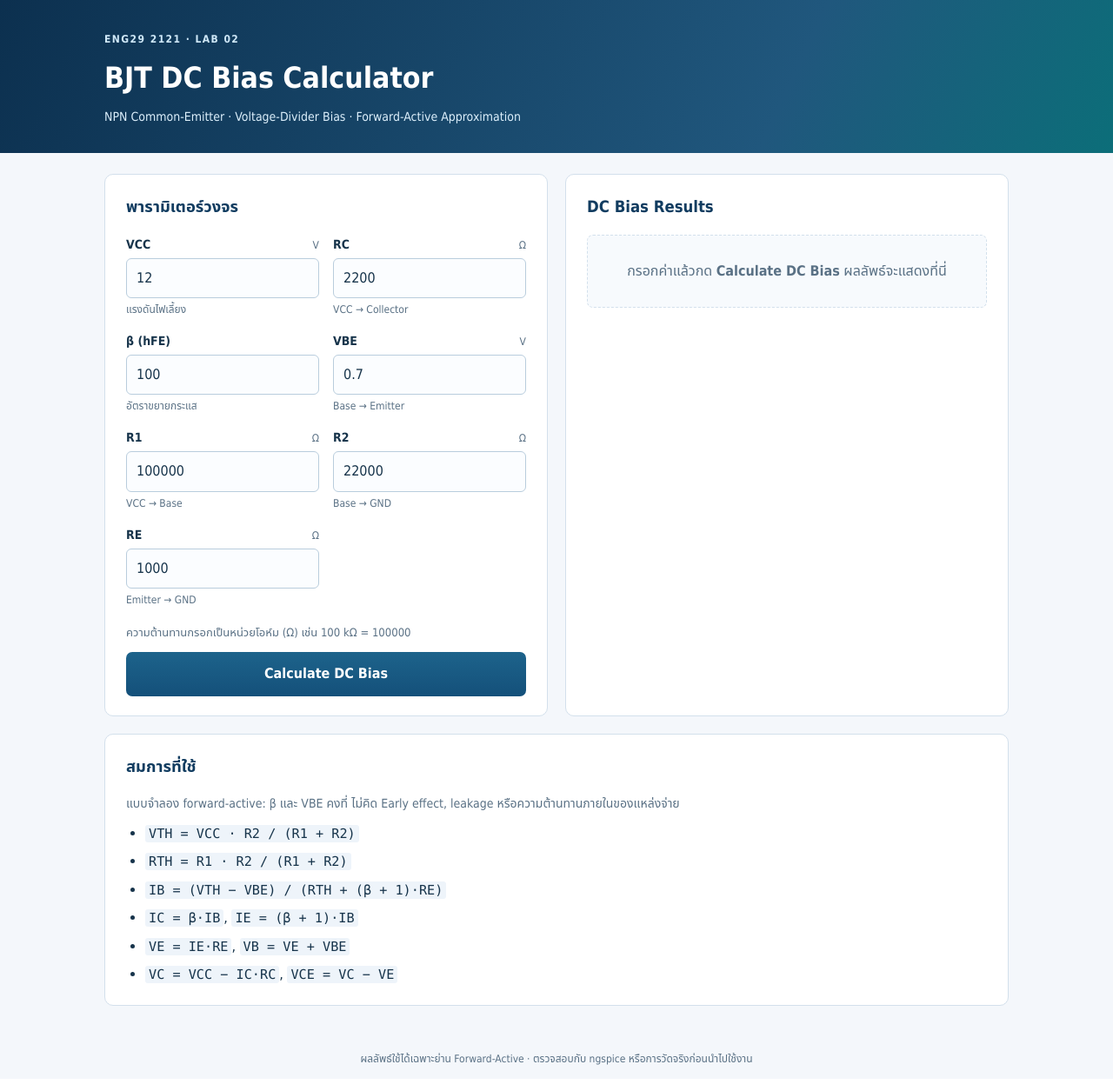
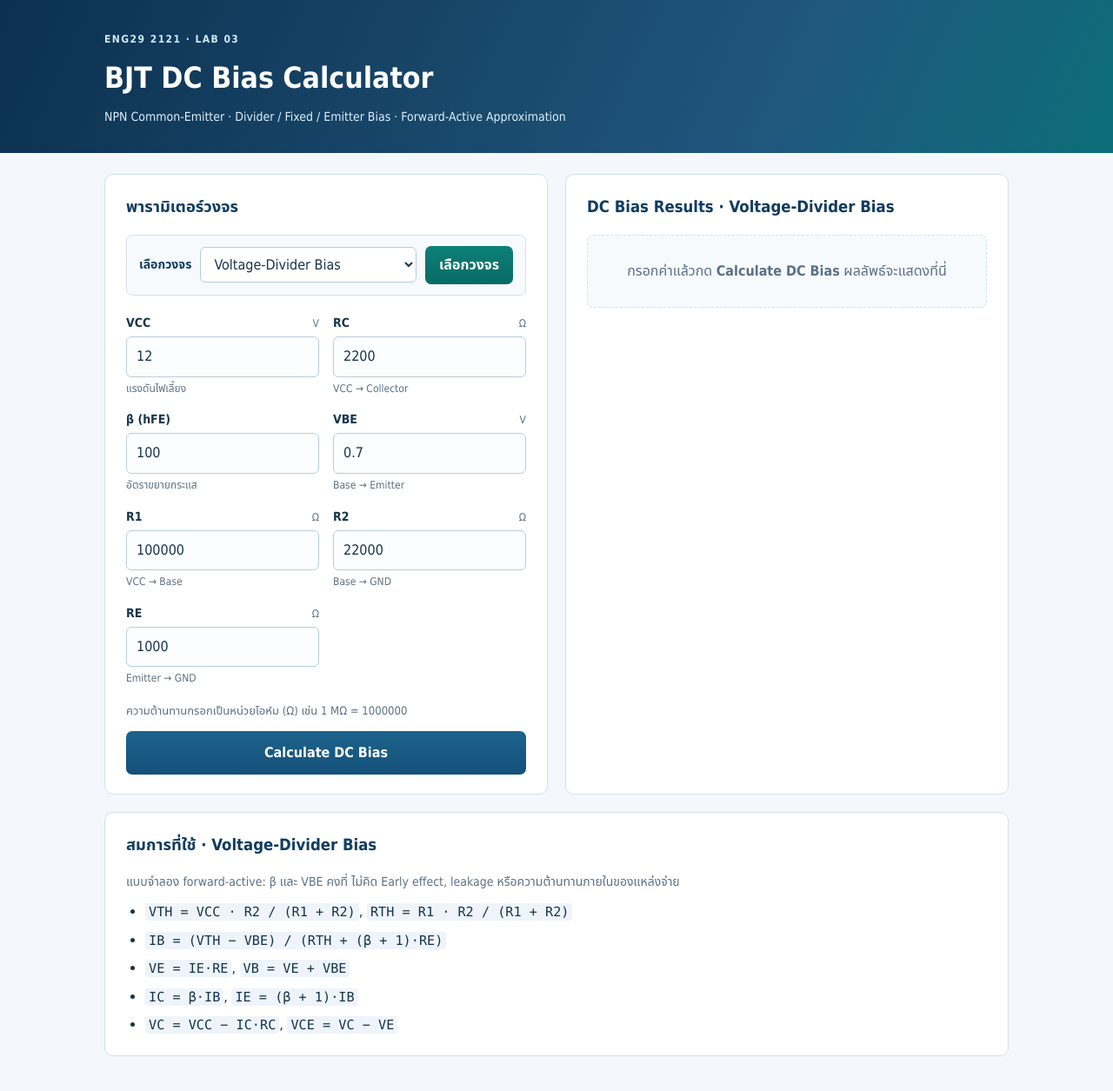
Before and after one commit to GTThanakrit/BJT-DC-Bias-Web-App, a Flask app: page / in a window 1280 px wide. Shown: the top 1255 px of the page at 87% size. Before the commit the page ends 1225 px from the top, so only its background shows below. Run offline with Flask 3, Linux system fonts and the light colour scheme.

Commit message:
Add circuit mode selector to bias form

```diff
--- a/static/style.css
+++ b/static/style.css
@@ -122,6 +122,32 @@ button {
 button:hover { background: linear-gradient(180deg, #23729f, #175a88); }
 button:active { transform: translateY(1px); }
 
+.mode-select {
+  display: flex;
+  flex-wrap: wrap;
+  align-items: center;
+  gap: 10px;
+  margin: 0 0 20px;
+  padding: 12px 14px;
+  background: #f7fafd;
+  border: 1px solid var(--line);
+  border-radius: 7px;
+}
+.mode-select label { font-size: 14px; font-weight: 700; color: #113c60; }
+.mode-select select {
+  flex: 1 1 180px;
+  min-width: 0;
+  padding: 9px 11px;
+  border: 1px solid #b9cddd;
+  border-radius: 6px;
+  font: inherit;
+  background: #fff;
+  color: var(--ink);
+}
+.mode-select button { width: auto; padding: 9px 16px; }
+.mode-select .button-secondary { background: linear-gradient(180deg, #0c8078, #086b64); }
+.mode-select .button-secondary:hover { background: linear-gradient(180deg, #0f9188, #09776f); }
+
 .region {
   display: flex;
   align-items: center;
--- a/templates/index.html
+++ b/templates/index.html
@@ -7,17 +7,32 @@
   <link rel="stylesheet" href="{{ url_for('static', filename='style.css') }}">
 </head>
 <body>
+  {% set mode_names = {
+    'divider': 'Voltage-Divider Bias',
+    'fixed': 'Fixed Bias',
+    'emitter': 'Emitter Bias'
+  } %}
   <header class="hero">
     <div class="wrap">
-      <p class="eyebrow">ENG29 2121 · LAB 02</p>
+      <p class="eyebrow">ENG29 2121 · LAB 03</p>
       <h1>BJT DC Bias Calculator</h1>
-      <p class="subtitle">NPN Common-Emitter · Voltage-Divider Bias · Forward-Active Approximation</p>
+      <p class="subtitle">NPN Common-Emitter · Divider / Fixed / Emitter Bias · Forward-Active Approximation</p>
     </div>
   </header>
 
   <main class="wrap layout">
     <section class="panel" aria-labelledby="input-title">
       <h2 id="input-title">พารามิเตอร์วงจร</h2>
+
+      <form method="get" action="{{ url_for('index') }}" class="mode-select" id="mode-form">
+        <label for="mode">เลือกวงจร</label>
+        <select name="mode" id="mode">
+          {% for key in modes %}
+          <option value="{{ key }}"{% if key == mode %} selected{% endif %}>{{ mode_names[key] }}</option>
+          {% endfor %}
+        </select>
+        <button type="submit" class="button-secondary">เลือกวงจร</button>
+      </form>
 
       {% if errors %}
       <div class="alert alert-error" role="alert">
@@ -38,6 +53,7 @@
       {% endif %}
 
       <form method="post" action="{{ url_for('calculate') }}" id="bias-form" novalidate>
+        <input type="hidden" name="mode" value="{{ mode }}">
         <div class="fields">
           {% for field in fields %}
           <div class="field{% if field.error %} has-error{% endif %}">
@@ -59,13 +75,13 @@
           {% endfor %}
         </div>
 
-        <p class="hint">ความต้านทานกรอกเป็นหน่วยโอห์ม (Ω) เช่น 100 kΩ = 100000</p>
+        <p class="hint">ความต้านทานกรอกเป็นหน่วยโอห์ม (Ω) เช่น 1 MΩ = 1000000</p>
         <button type="submit">Calculate DC Bias</button>
       </form>
     </section>
 
     <section class="panel" aria-labelledby="result-title" aria-live="polite">
-      <h2 id="result-title">DC Bias Results</h2>
+      <h2 id="result-title">DC Bias Results · {{ mode_label }}</h2>
 
       {% if result %}
       <p class="region region-{{ result.region_tone }}">
@@ -102,19 +118,34 @@
     </section>
 
     <section class="panel formulas" aria-labelledby="formula-title">
-      <h2 id="formula-title">สมการที่ใช้</h2>
+      <h2 id="formula-title">สมการที่ใช้ · {{ mode_label }}</h2>
       <p class="muted">
         แบบจำลอง forward-active: β และ VBE คงที่ ไม่คิด Early effect, leakage
         หรือความต้านทานภายในของแหล่งจ่าย
       </p>
+      {% if mode == 'divider' %}
       <ul>
-        <li><code>VTH = VCC · R2 / (R1 + R2)</code></li>
-        <li><code>RTH = R1 · R2 / (R1 + R2)</code></li>
+        <li><code>VTH = VCC · R2 / (R1 + R2)</code>, <code>RTH = R1 · R2 / (R1 + R2)</code></li>
         <li><code>IB = (VTH − VBE) / (RTH + (β + 1)·RE)</code></li>
+        <li><code>VE = IE·RE</code>, <code>VB = VE + VBE</code></li>
+        <li><code>IC = β·IB</code>, <code>IE = (β + 1)·IB</code></li>
+        <li><code>VC = VCC − IC·RC</code>, <code>VCE = VC − VE</code></li>
+      </ul>
+      {% elif mode == 'fixed' %}
+      <ul>
+        <li><code>IB = (VCC − VBE) / RB</code>, <code>VE = 0</code></li>
+        <li><code>IC = β·IB</code>, <code>IE = (β + 1)·IB</code></li>
+        <li><code>VB = VBE</code>, <code>VC = VCC − IC·RC</code></li>
+        <li><code>VCE = VC − VE</code></li>
+      </ul>
+      {% elif mode == 'emitter' %}
+      <ul>
+        <li><code>IB = (VCC − VBE) / (RB + (β + 1)·RE)</code></li>
         <li><code>IC = β·IB</code>, <code>IE = (β + 1)·IB</code></li>
         <li><code>VE = IE·RE</code>, <code>VB = VE + VBE</code></li>
         <li><code>VC = VCC − IC·RC</code>, <code>VCE = VC − VE</code></li>
       </ul>
+      {% endif %}
     </section>
   </main>
 
```
Also changed, not shown: tests/test_web.py (+13 -0 lines).
